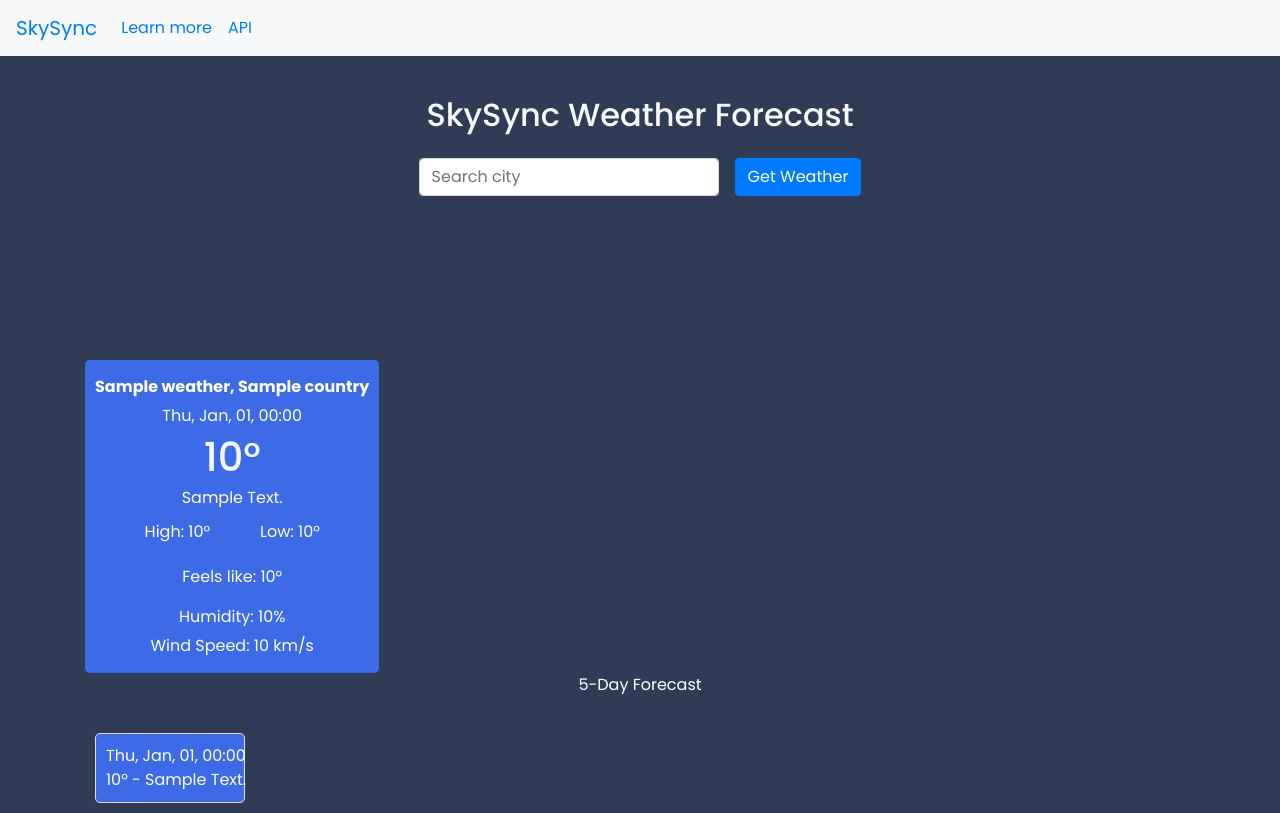
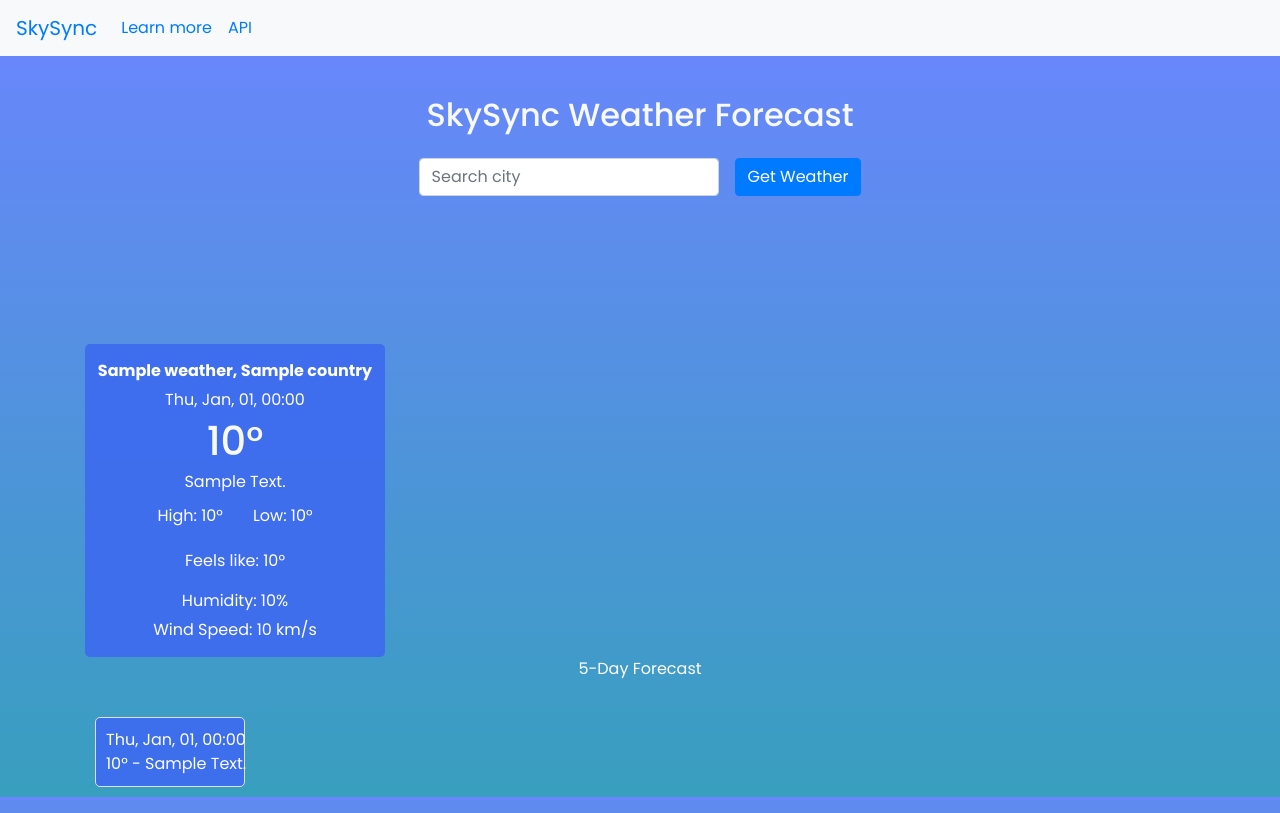
Before and after one commit to azaraverse/SkySync, a Flask app: template src/app/templates/index.html in a window 1280 px wide. Run offline with Flask 2, Linux system fonts and the light colour scheme; the template is opened without the code that fills it: values that come from a table or form of the project are taken from there, most other values are stand-ins (such as "Sample title", 1, 10 or a date in 2020); some libraries are stand-ins or nearby versions.

Commit message:
bug fixes...

```diff
--- a/src/app/static/css/main.css
+++ b/src/app/static/css/main.css
@@ -1,7 +1,13 @@
 @import url('https://fonts.googleapis.com/css2?family=Poppins:wght@400;500;600;700&display=swap');
 
+.be-vietnam-pro-thin {
+    font-family: "Be Vietnam Pro", sans-serif;
+    font-weight: 100;
+    font-style: normal;
+}
+
 body {
-    background-color: #303c55;
+    background: linear-gradient(#6b85ff, #389fbe);
     color: #fff;
     font-family: 'Poppins', sans-serif;
 }
@@ -32,8 +38,8 @@ h1, h2 {
 
 #weather-info {
     background: rgba(255, 255, 255, 0.1);
-    border-radius: 10px;
-    margin: 40px;
+    /* border-radius: 10px; */
+    /* margin: 40px; */
 }
 
 #weather-info h1 {
@@ -57,13 +63,12 @@ h1, h2 {
 
 .forecast-item-current {
     display: inline-block;
-    min-width: 150px;
+    width: 300px;
     background: #3e6deef5;
     padding: 10px;
     border-radius: 5px;
     text-align: center;
     margin-top: 10px;
-    margin-right: 10px;
 }
 
 .forecast-item-current p,
@@ -74,10 +79,6 @@ h1, h2 {
 .row {
     display: flex;
     justify-content: center;
-}
-
-.col-auto {
-    margin: 0 10px;
 }
 
 .forecast-item {
--- a/src/app/static/js/script.js
+++ b/src/app/static/js/script.js
@@ -81,7 +81,7 @@ document.addEventListener('DOMContentLoaded', function () {
         <div class="text-center forecast-item-current">
             <p><strong>${data.weather.name}, ${data.weather.sys.country}</strong></p>
             <p>${dateString}</p>
-            <h1>${Math.floor(data.weather.main.temp)}°</h1>
+            <h1 class="be-vietnam-pro-thin">${Math.floor(data.weather.main.temp)}°</h1>
             <p>${capitaliseWords(data.weather.weather[0].description)}<p>
             <div class="row justify-content-center">
                 <div class="col-auto">
--- a/src/app/templates/index.html
+++ b/src/app/templates/index.html
@@ -19,7 +19,7 @@
     <span class="sr-only">Loading...</span>
 </div>
 
-<div id="weather-info" class="mt-4 text-center">
+<div id="weather-info" class="text-center">
     <!-- Weather information goes here on document load up -->
 </div>
 
```
